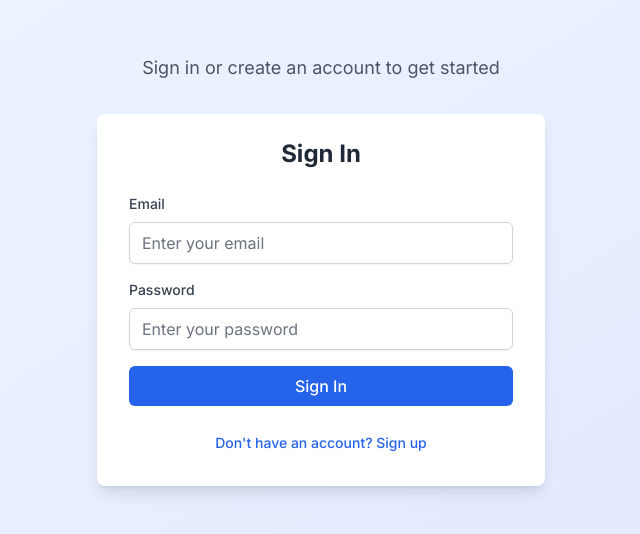
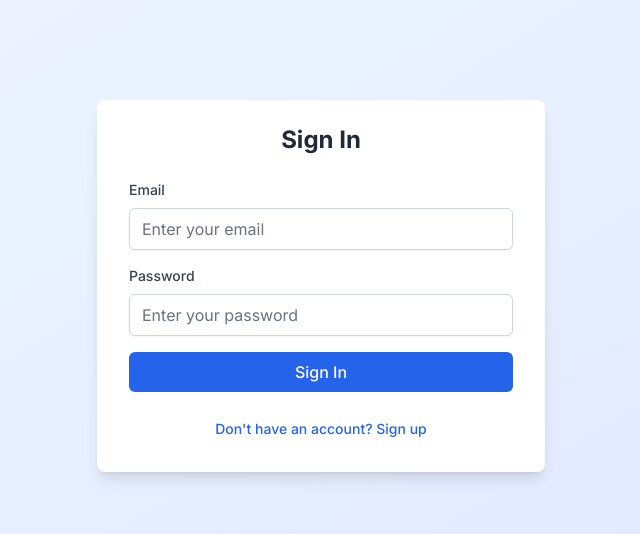
Before and after one commit to aditya-vinodh/bolt-hackathon, a Next.js app: page / in a window 1280 px wide. Shown: the part 122-656 px from the top of the page, without its empty margins (319-959 px from the left). Built offline with nearby package versions, Linux system fonts and the light colour scheme.

Commit message:
Updated page.tsx

```diff
--- a/app/page.tsx
+++ b/app/page.tsx
@@ -44,9 +44,6 @@ export default function Home() {
     <main className="min-h-screen bg-gradient-to-br from-blue-50 to-indigo-100 flex items-center justify-center p-8">
       <div className="w-full max-w-4xl mx-auto">
         <div className="text-center mb-8">
-          <p className="text-lg text-gray-600">
-            {user ? 'Welcome back!' : 'Sign in or create an account to get started'}
-          </p>
         </div>
 
         {user ? (
```
